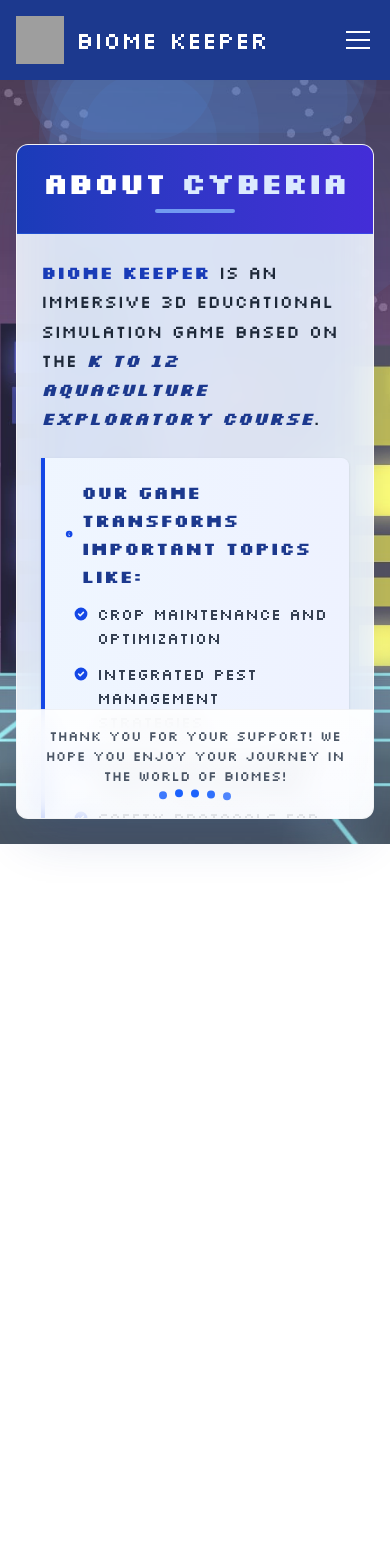
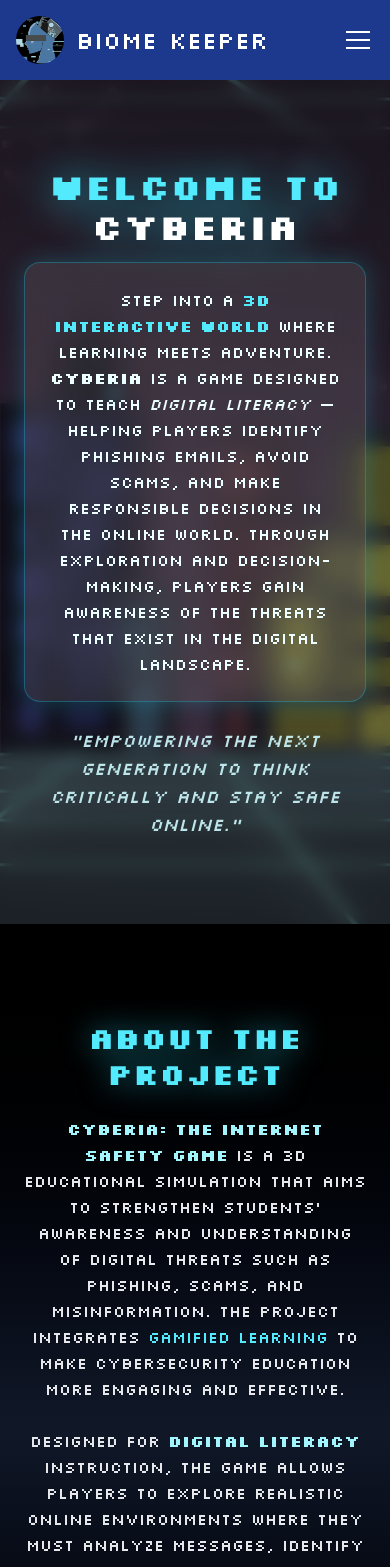
Before and after one commit to amielllreyes/biome_keeper, a Next.js app: page /aboutus in a window 390 px wide. Shown: the top 1567 px of the page. Before the commit the page ends 883 px from the top, so only its background shows below. Built offline with nearby package versions, Linux system fonts and the light colour scheme; grey boxes are pictures that could not be loaded.

Commit message:
Add new homepage design with blurred background

```diff
--- a/src/app/aboutus/page.tsx
+++ b/src/app/aboutus/page.tsx
@@ -1,201 +1,103 @@
-'use client';
+"use client";
+import { useEffect } from "react";
 
-import { motion } from "framer-motion";
-import Image from "next/image";
+export default function Home() {
+  // Smooth scroll effect
+  useEffect(() => {
+    const handleScroll = () => {
+      const aboutSection = document.getElementById("about");
+      if (window.scrollY > window.innerHeight * 0.3 && aboutSection) {
+        aboutSection.classList.add("fade-in");
+      }
+    };
+    window.addEventListener("scroll", handleScroll);
+    return () => window.removeEventListener("scroll", handleScroll);
+  }, []);
 
-export default function AboutUs() {
   return (
-    <div className="relative flex flex-col min-h-[calc(100vh-160px)] overflow-hidden">
+    <main className="flex flex-col items-center justify-center min-h-screen bg-black text-white overflow-x-hidden">
+      {/* HERO SECTION */}
+      <section
+        className="flex flex-col items-center justify-center relative w-full min-h-screen text-center px-6 sm:px-10 md:px-20 bg-cover bg-center"
+        style={{
+          backgroundImage: "url('/Cyberia.png')",
+          backgroundSize: "cover",
+          backgroundPosition: "center center",
+        }}
+      >
+        {/* Overlay for readability */}
+        <div className="absolute inset-0 bg-black/60 backdrop-blur-sm z-0"></div>
 
-      {/* Enhanced Background */}
-      <div className="fixed inset-0 -z-10">
-        <div className="absolute inset-0 bg-gradient-to-br from-blue-900/80 to-indigo-900/60"></div>
-        <Image
-          src="/Cyberia.png"
-          alt="Background"
-          fill
-          className="object-cover"
-          priority
-          quality={100}
-        />
-        <div className="absolute inset-0 bg-noise opacity-10"></div>
-      </div>
+        {/* Content */}
+        <div className="relative z-10 max-w-4xl">
+          <h1 className="text-4xl sm:text-6xl md:text-7xl font-extrabold text-cyan-300 mb-4 drop-shadow-[0_0_20px_rgba(34,211,238,0.7)] animate-fadeIn">
+            Welcome to <span className="text-white">CYBERIA</span>
+          </h1>
 
-      {/* Floating decorative elements */}
-      <div className="fixed inset-0 overflow-hidden pointer-events-none">
-        {[...Array(8)].map((_, i) => (
-          <motion.div
-            key={i}
-            className="absolute rounded-full bg-blue-400/20"
-            initial={{
-              x: Math.random() * 100,
-              y: Math.random() * 100,
-              width: Math.random() * 300 + 100,
-              height: Math.random() * 300 + 100,
-              opacity: 0.3
-            }}
-            animate={{
-              x: [null, Math.random() * 100 - 50],
-              y: [null, Math.random() * 100 - 50],
-              opacity: [0.3, 0.4, 0.3]
-            }}
-            transition={{
-              duration: Math.random() * 10 + 10,
-              repeat: Infinity,
-              repeatType: "reverse",
-              ease: "easeInOut"
-            }}
-          />
-        ))}
-      </div>
+          <p className="text-base sm:text-lg md:text-xl leading-relaxed text-cyan-50 mt-4 bg-white/10 border border-cyan-400/30 rounded-2xl p-6 sm:p-8 backdrop-blur-lg shadow-[0_0_25px_rgba(34,211,238,0.25)]">
+            Step into a <span className="text-cyan-300 font-semibold">3D interactive world</span> where learning meets
+            adventure. <span className="font-semibold">Cyberia</span> is a game designed to teach
+            <span className="italic"> digital literacy</span> — helping players identify phishing emails, avoid scams,
+            and make responsible decisions in the online world. Through exploration and decision-making, players gain
+            awareness of the threats that exist in the digital landscape.
+          </p>
 
-      <motion.div
-        initial={{ opacity: 0, y: 20 }}
-        animate={{ opacity: 1, y: 0 }}
-        transition={{ duration: 0.8 }}
-        className="flex-1 flex items-center justify-center px-4 py-8"
-      >
+          <p className="text-cyan-100 mt-6 text-lg italic opacity-90">
+            “Empowering the next generation to think critically and stay safe online.”
+          </p>
 
-        <div className="w-full max-w-4xl bg-white/90 backdrop-blur-xl rounded-xl shadow-2xl shadow-blue-900/20 border border-white/30 my-8 max-h-[80vh] overflow-y-auto relative">
-
-          {/* Glow effect */}
-          <div className="absolute -inset-2 bg-blue-500/10 rounded-xl blur-xl -z-10"></div>
-
-          {/* Header with improved gradient */}
-          <div className="bg-gradient-to-r from-blue-800 to-indigo-700 p-5 text-center sticky top-0 z-10 border-b border-blue-500/30">
-            <motion.div
-              initial={{ scale: 0.9, y: -10 }}
-              animate={{ scale: 1, y: 0 }}
-              transition={{ type: "spring", stiffness: 300, damping: 15 }}
-              className="space-y-2"
-            >
-              <h1 className="text-3xl sm:text-4xl font-bold text-white tracking-tight">
-                About <span className="text-blue-100 font-extrabold">CYBERIA</span>
-              </h1>
-              <div className="w-20 h-1 bg-blue-300/70 mx-auto rounded-full"></div>
-            </motion.div>
-          </div>
-
-          {/* Content with better spacing and typography */}
-          <div className="p-6 sm:p-8 md:p-10 space-y-6 sm:space-y-8">
-            <motion.div
-              initial={{ opacity: 0 }}
-              animate={{ opacity: 1 }}
-              transition={{ delay: 0.2 }}
-              className="space-y-6"
-            >
-              <p className="text-lg sm:text-xl md:text-2xl text-gray-800 leading-relaxed font-medium">
-                <strong className="text-blue-800 font-bold">Biome Keeper</strong> is an immersive 3D educational simulation game based on the{" "}
-                <span className="text-blue-900 font-semibold italic">K to 12 Aquaculture Exploratory Course</span>.
-              </p>
-
-              <motion.div
-                initial={{ opacity: 0, scale: 0.98 }}
-                animate={{ opacity: 1, scale: 1 }}
-                transition={{ delay: 0.4 }}
-                className="bg-gradient-to-r from-blue-50 to-indigo-50 border-l-4 border-blue-700 p-5 sm:p-6 rounded-r-lg shadow-sm"
-              >
-                <h3 className="text-lg font-semibold text-blue-900 mb-3 flex items-center">
-                  <svg className="w-5 h-5 mr-2 text-blue-700" fill="currentColor" viewBox="0 0 20 20">
-                    <path fillRule="evenodd" d="M18 10a8 8 0 11-16 0 8 8 0 0116 0zm-7-4a1 1 0 11-2 0 1 1 0 012 0zM9 9a1 1 0 000 2v3a1 1 0 001 1h1a1 1 0 100-2h-1V9z" clipRule="evenodd" />
-                  </svg>
-                  Our game transforms important topics like:
-                </h3>
-                <ul className="space-y-3 pl-2">
-                  {[
-                    "Crop maintenance and optimization",
-                    "Integrated pest management strategies",
-                    "Proper use of fishery tools and equipment",
-                    "Safety protocols for farm operations",
-                    "Sustainable and eco-friendly farming practices"
-                  ].map((item, index) => (
-                    <motion.li
-                      key={index}
-                      initial={{ x: -10, opacity: 0 }}
-                      animate={{ x: 0, opacity: 1 }}
-                      transition={{ delay: 0.5 + index * 0.1 }}
-                      className="flex items-start text-gray-700 text-base sm:text-lg"
-                    >
-                      <span className="inline-flex items-center justify-center w-5 h-5 mr-2 mt-0.5">
-                        <svg className="w-4 h-4 text-blue-700" fill="currentColor" viewBox="0 0 20 20">
-                          <path fillRule="evenodd" d="M10 18a8 8 0 100-16 8 8 0 000 16zm3.707-9.293a1 1 0 00-1.414-1.414L9 10.586 7.707 9.293a1 1 0 00-1.414 1.414l2 2a1 1 0 001.414 0l4-4z" clipRule="evenodd" />
-                        </svg>
-                      </span>
-                      {item}
-                    </motion.li>
-                  ))}
-                </ul>
-              </motion.div>
-
-              <div className="grid grid-cols-1 md:grid-cols-2 gap-6">
-                <motion.div
-                  initial={{ opacity: 0, y: 10 }}
-                  animate={{ opacity: 1, y: 0 }}
-                  transition={{ delay: 1 }}
-                  className="bg-white p-5 rounded-lg border border-blue-100 shadow-sm"
-                >
-                  <h3 className="text-lg font-semibold text-blue-800 mb-3">Engaging Learning</h3>
-                  <p className="text-gray-700">
-                    Our 3D environment makes complex concepts tangible through interactive simulations and real-world scenarios.
-                  </p>
-                </motion.div>
-
-                <motion.div
-                  initial={{ opacity: 0, y: 10 }}
-                  animate={{ opacity: 1, y: 0 }}
-                  transition={{ delay: 1.2 }}
-                  className="bg-white p-5 rounded-lg border border-blue-100 shadow-sm"
-                >
-                  <h3 className="text-lg font-semibold text-blue-800 mb-3">Curriculum-Aligned</h3>
-                  <p className="text-gray-700">
-                    Designed specifically to complement the K to 12 Aquaculture curriculum with accurate, up-to-date content.
-                  </p>
-                </motion.div>
-              </div>
-
-              <motion.p
-                initial={{ opacity: 0 }}
-                animate={{ opacity: 1 }}
-                transition={{ delay: 1.4 }}
-                className="text-lg sm:text-xl text-gray-800 mt-6 leading-relaxed text-center bg-blue-50/50 p-5 rounded-lg border border-blue-100"
-              >
-                <span className="text-blue-700 font-semibold">Experience learning like never before</span> with our immersive adventure that makes education engaging, interactive, and fun!
-              </motion.p>
-            </motion.div>
-          </div>
-
-          {/* Footer with improved design */}
-          <div className="sticky bottom-0 bg-gradient-to-b from-white/90 to-white/70 border-t border-gray-200/50 p-4 text-center backdrop-blur-md">
-            <motion.div
-              initial={{ opacity: 0 }}
-              animate={{ opacity: 1 }}
-              transition={{ delay: 1.6 }}
-              className="space-y-2"
-            >
-              <p className="text-sm sm:text-base text-gray-600 font-medium">
-                Thank you for your support! We hope you enjoy your journey in the world of biomes!
-              </p>
-              <div className="flex justify-center space-x-2">
-                {[...Array(5)].map((_, i) => (
-                  <motion.div
-                    key={i}
-                    className="w-2 h-2 bg-blue-600 rounded-full"
-                    animate={{
-                      y: [0, -5, 0],
-                      opacity: [0.6, 1, 0.6]
-                    }}
-                    transition={{
-                      duration: 1.5,
-                      repeat: Infinity,
-                      delay: i * 0.2
-                    }}
-                  />
-                ))}
-              </div>
-            </motion.div>
+          <div className="absolute inset-0 pointer-events-none overflow-hidden">
+            <div className="animate-pulse w-2 h-2 bg-cyan-300/70 rounded-full absolute top-1/3 left-1/4 blur-sm"></div>
+            <div className="animate-ping w-3 h-3 bg-cyan-400/60 rounded-full absolute top-2/3 right-1/3 blur-md"></div>
+            <div className="animate-pulse w-2 h-2 bg-cyan-200/50 rounded-full absolute bottom-1/4 right-1/5 blur-sm"></div>
           </div>
         </div>
-      </motion.div>
-    </div>
+      </section>
+
+      {/* ABOUT THE PROJECT SECTION */}
+      <section
+        id="about"
+        className="w-full bg-gradient-to-b from-black via-gray-900 to-black text-center py-24 px-6 sm:px-12 md:px-24 opacity-0 transition-opacity duration-1000"
+      >
+        <div className="max-w-4xl mx-auto">
+          <h2 className="text-3xl sm:text-4xl md:text-5xl font-bold text-cyan-300 mb-6 drop-shadow-[0_0_15px_rgba(34,211,238,0.6)]">
+            About the Project
+          </h2>
+          <p className="text-base sm:text-lg md:text-xl text-gray-200 leading-relaxed">
+            <span className="font-semibold text-cyan-200">CYBERIA: The Internet Safety Game</span> is a
+            3D educational simulation that aims to strengthen students’ awareness and understanding of
+            digital threats such as phishing, scams, and misinformation. The project integrates
+            <span className="text-cyan-300"> gamified learning</span> to make cybersecurity education
+            more engaging and effective. <br /> <br />
+            Designed for <span className="font-semibold text-cyan-200">Digital Literacy</span> instruction,
+            the game allows players to explore realistic online environments where they must analyze messages,
+            identify suspicious activity, and make smart choices — turning theoretical lessons into practical
+            experiences.
+          </p>
+          <p className="text-cyan-100 mt-8 text-lg">
+            This project demonstrates how gamification can transform education into an interactive and meaningful experience.
+          </p>
+        </div>
+      </section>
+
+      <style jsx>{`
+        @keyframes fadeIn {
+          0% {
+            opacity: 0;
+            transform: translateY(20px);
+          }
+          100% {
+            opacity: 1;
+            transform: translateY(0);
+          }
+        }
+        .animate-fadeIn {
+          animation: fadeIn 1.2s ease-in-out forwards;
+        }
+        .fade-in {
+          opacity: 1 !important;
+        }
+      `}</style>
+    </main>
   );
 }
--- a/src/app/layout.tsx
+++ b/src/app/layout.tsx
@@ -32,9 +32,9 @@
           {/* Logo + Title */}
           <div className="flex items-center gap-3">
             <img
-              src="/biomekeeper.png"
+              src="/CyberiaLogo.png"
               alt="Biome Keeper Logo"
-              className="w-12 h-12 sm:w-16 sm:h-16"
+              className="w-12 h-12 sm:w-16 sm:h-16 rounded-full object-cover"
             />
             <h1 className="text-2xl sm:text-3xl text-white">
               <Link href="/" onClick={closeMenu}>Biome Keeper</Link>
@@ -44,7 +44,7 @@
           {/* Desktop Nav */}
           <nav className="hidden md:flex ml-auto">
             <ul className="flex gap-4">
-              {['Home', 'Download', 'About Us', 'Login', 'Profile'].map((item) => (
+              {['Home', 'About Us', 'Login', 'Profile'].map((item) => (
                 <li key={item}>
                   <Link
                     href={item === 'Home' ? '/' : `/${item.replace(/\s+/g, '').toLowerCase()}`}
@@ -86,7 +86,7 @@
             ${isMenuOpen ? 'opacity-100 visible' : 'opacity-0 invisible'}`}
           >
             <nav className="flex flex-col items-center justify-center h-full gap-8 text-2xl text-white">
-              {['Home', 'Download', 'About Us', 'Login', 'Profile'].map((item) => (
+              {['Home', 'About Us', 'Login', 'Profile'].map((item) => (
                 <Link
                   key={item}
                   href={item === 'Home' ? '/' : `/${item.replace(/\s+/g, '').toLowerCase()}`}
--- a/src/app/page.tsx
+++ b/src/app/page.tsx
@@ -1,31 +1,74 @@
+"use client";
+
+import { motion } from "framer-motion";
 import Image from "next/image";
 
 export default function Home() {
   return (
-    <main
-      className="flex min-h-screen flex-col items-center justify-center p-6 sm:p-12 md:p-24 bg-cover bg-center"
-      style={{
-        backgroundImage: "url('/Cyberia.png')",
-        backgroundSize: "cover",
-        backgroundPosition: "center center",
-        backgroundRepeat: "no-repeat",
-      }}
-    >
-      <div className="flex flex-col items-center justify-center w-full h-full text-center">
-        <h1 className="typewriter text-4xl sm:text-5xl md:text-7xl font-medium text-white mb-4">
-          Welcome to CYBERIA
-        </h1>
-        <p className="text-base sm:text-lg md:text-xl text-white mt-2 md:mt-4 max-w-2xl">
-          Your adventure in the world of biomes begins here! Based on the K to 12 Aquaculture Exploratory Course.
-        </p>
+    <main className="relative min-h-screen flex items-center justify-center overflow-hidden bg-black text-white">
+      {/* Background Image */}
+      <div className="absolute inset-0 -z-20">
         <Image
-          src="/biomekeeper.png"
-          alt="Biome Keeper Logo"
-          width={200}
-          height={200}
-          className="my-8 sm:my-10 md:my-12"
+          src="/Cyberia.png"
+          alt="Cyberia Background"
+          fill
+          className="object-cover object-center brightness-[0.4]"
+          priority
+          quality={100}
         />
       </div>
+
+      {/* Blur Overlay */}
+      <div className="absolute inset-0 -z-10 backdrop-blur-[6px] bg-gradient-to-b from-blue-900/40 via-indigo-900/50 to-black/80"></div>
+
+      {/* Floating Ambient Light Effects */}
+      <div className="absolute inset-0 -z-10 overflow-hidden">
+        <motion.div
+          className="absolute w-[500px] h-[500px] bg-cyan-500/25 blur-[120px] rounded-full"
+          animate={{
+            x: [0, 50, -50, 0],
+            y: [0, 40, -40, 0],
+          }}
+          transition={{ duration: 15, repeat: Infinity, ease: "easeInOut" }}
+        />
+        <motion.div
+          className="absolute right-0 bottom-0 w-[400px] h-[400px] bg-blue-700/25 blur-[120px] rounded-full"
+          animate={{
+            x: [0, -30, 30, 0],
+            y: [0, -50, 50, 0],
+          }}
+          transition={{ duration: 18, repeat: Infinity, ease: "easeInOut" }}
+        />
+      </div>
+
+      {/* Main Hero Content */}
+      <motion.div
+        initial={{ opacity: 0, y: 20 }}
+        animate={{ opacity: 1, y: 0 }}
+        transition={{ duration: 1 }}
+        className="z-10 text-center px-6 sm:px-12 max-w-4xl"
+      >
+        <h1 className="text-5xl sm:text-6xl md:text-7xl font-extrabold mb-6 leading-tight drop-shadow-[0_4px_20px_rgba(0,0,0,0.7)]">
+          Welcome to{" "}
+          <span className="text-cyan-400 drop-shadow-[0_0_15px_rgba(34,211,238,0.8)]">
+            CYBERIA
+          </span>
+        </h1>
+
+        <p className="text-lg sm:text-xl md:text-2xl text-gray-100 mb-6 leading-relaxed drop-shadow-md">
+          A <span className="text-cyan-300 font-semibold">3D online interactive game</span>{" "}
+          that helps students recognize phishing, avoid scams, and think critically in the
+          digital world.
+        </p>
+
+        <p className="text-base sm:text-lg text-gray-200 leading-relaxed max-w-2xl mx-auto">
+          Step into an immersive environment where you’ll learn{" "}
+          <span className="font-semibold text-cyan-300">digital literacy</span> through
+          choices, challenges, and scenarios — empowering you to be a{" "}
+          <span className="text-cyan-400 font-semibold">smart, safe, and responsible</span>{" "}
+          digital citizen.
+        </p>
+      </motion.div>
     </main>
   );
 }
```
Also changed, not shown: public/CyberiaLogo.png (added).
